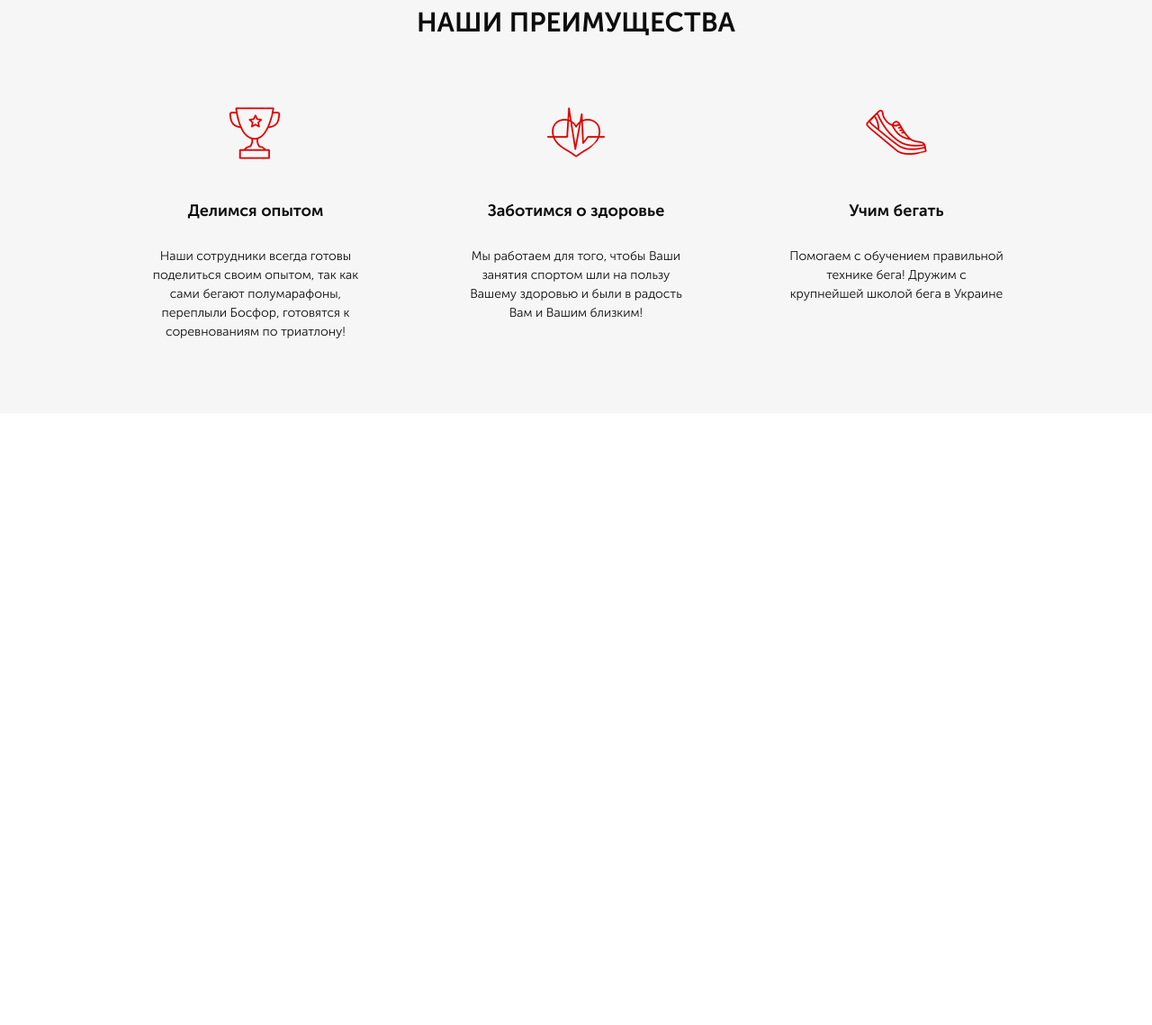
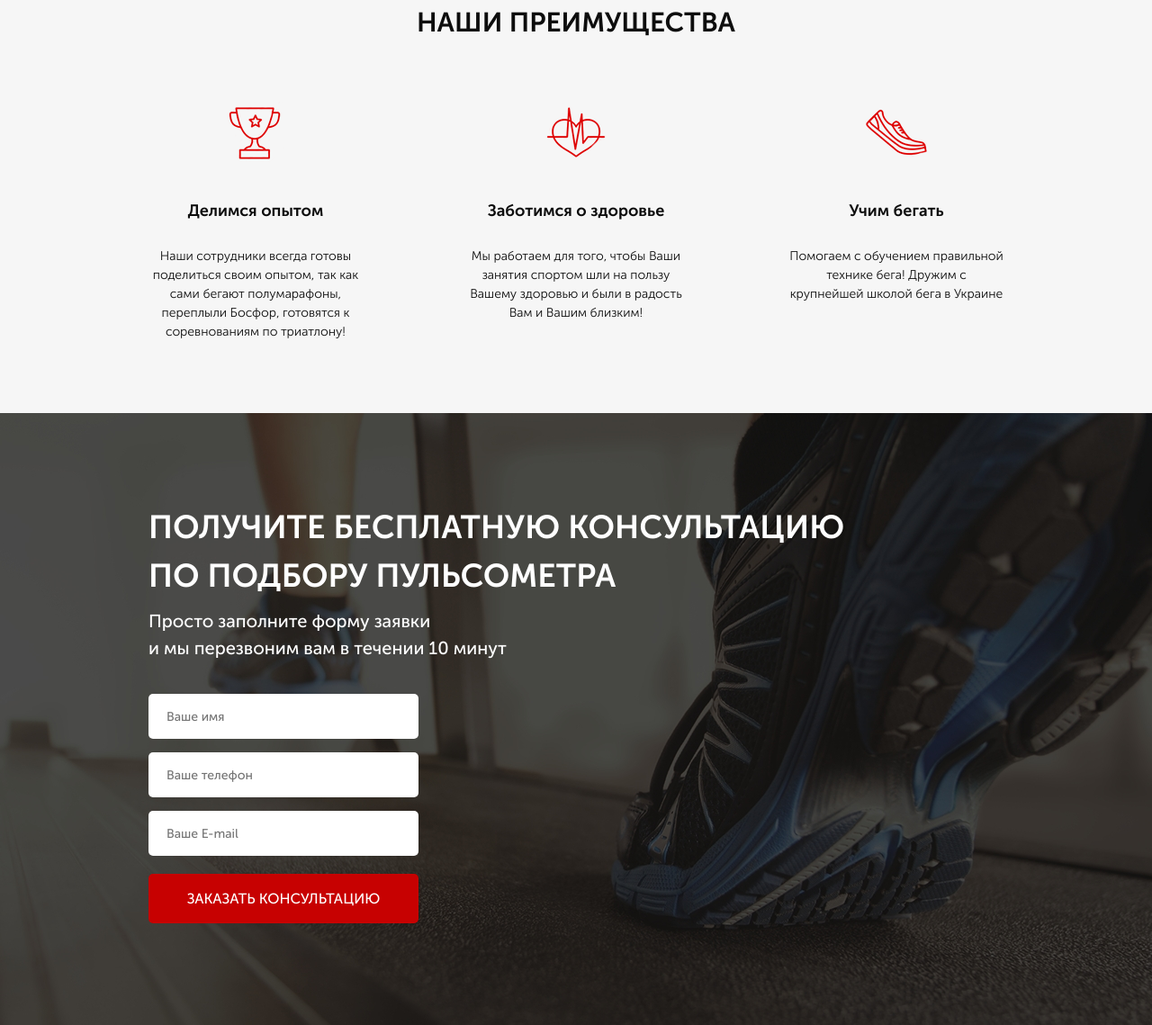
Before and after one commit to Undertaker2020/Pulse, a website: page src/index.html in a window 1280 px wide. Shown: the part 759-1898 px from the top of the page at 90% size. Before the commit the page ends 1218 px from the top, so only its background shows below. Drawn offline with Linux system fonts and the light colour scheme.

Commit message:
second commit

```diff
--- a/src/index.html
+++ b/src/index.html
@@ -80,6 +80,25 @@
             </div>
         </div>
     </div>
+    <div class="consultation">
+        <div class="container">
+            <h2 class="title title_left">
+                Получите бесплатную консультацию<br>
+                по подбору пульсометра
+            </h2>
+            <div class="consultation__descr">
+                Просто заполните форму заявки<br>
+                и мы перезвоним вам в течении 10 минут
+            </div>
+            <form action="#" class="feed-form">
+                <input required type="text" placeholder="Ваше имя">
+                <input required type="number" placeholder="Ваше телефон">
+                <input required type="email" placeholder="Ваше E-mail">
+                <button class="button button_submit">заказать кОНСУЛЬТАЦИЮ</button>
+
+            </form>
+        </div>
+    </div>
 </body>
 
 </html>
--- a/src/sass/blocks/_buttons.scss
+++ b/src/sass/blocks/_buttons.scss
@@ -14,4 +14,9 @@
         height: 50px;
         font-size: 16px;
     }
+    &_submit{
+        width: 100%;
+        height: 55px;
+        font-size: 16px;
+    }
 }
--- /dev/null
+++ b/src/sass/blocks/_consultation.scss
@@ -0,0 +1,10 @@
+.consultation {
+    min-height: 680px;
+    padding: 100px 0 92px 0;
+    background: url('../img/consultation.jpg') center (center/cover) no-repeat;
+    &__descr{
+        color: #fff;
+        font-weight: 500;
+        font-size: 20px;
+    }
+}
--- /dev/null
+++ b/src/sass/blocks/_forms.scss
@@ -0,0 +1,19 @@
+.feed-form{
+    margin-top: 36px;
+    display: flex;
+    flex-direction: column;
+    width: 300px;
+    input{
+        height: 50px;
+        border-radius: 5px;
+        background-color: #fff;
+        margin-bottom: 15px;
+        border: none;
+        padding: 0 20px;
+        color: #4B4B4B;
+        font-size: 14px;
+        &:nth-child(3){
+            margin-bottom: 20px;
+        }
+    }
+}
--- a/src/sass/blocks/_titles.scss
+++ b/src/sass/blocks/_titles.scss
@@ -3,4 +3,11 @@
     font-size: 30px;
     font-weight: 700;
     text-align: center;
+    text-transform: uppercase;
+    &_left{
+        color: #fff;
+        line-height: 54px;
+        font-size: 36px;
+        text-align: left;
+    }
 }
--- a/src/sass/style.scss
+++ b/src/sass/style.scss
@@ -11,3 +11,5 @@
 @import 'blocks/buttons';
 @import 'blocks/advantages';
 @import 'blocks/titles';
+@import 'blocks/consultation';
+@import 'blocks/forms'
```
Also changed, not shown: src/css/style.min.css.
